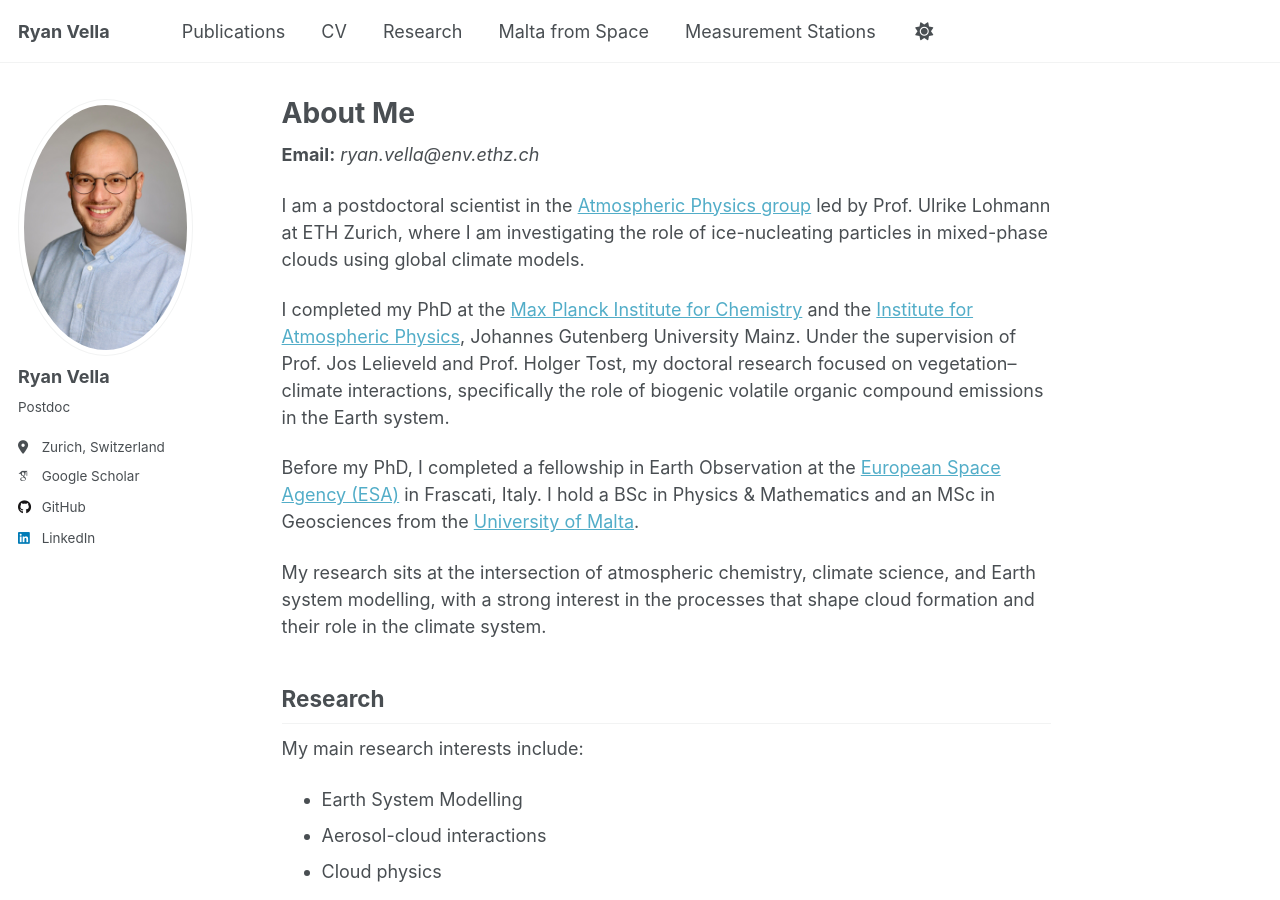
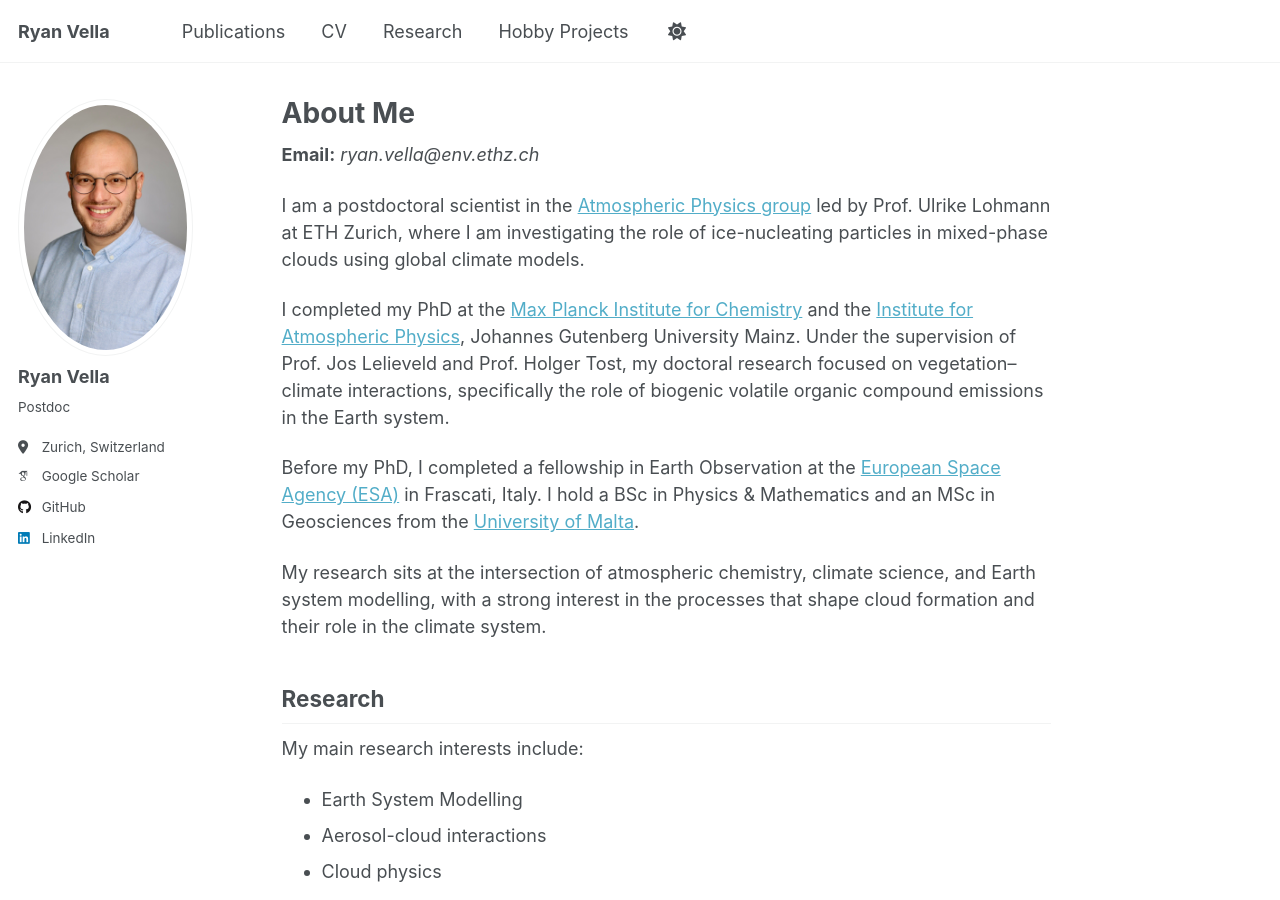
Before and after one commit to ryanvella9/ryanvella9.github.io, a Jekyll site: the page built from _pages/about.md, in a window 1280 px wide and 900 px high. Built offline with Jekyll 4.4.1, drawn with Linux system fonts in a browser that asks for light colours; some web fonts are replaced; a script that is not in the unit is left out.

Commit message:
Update navigation.yml

```diff
--- a/_data/navigation.yml
+++ b/_data/navigation.yml
@@ -17,8 +17,5 @@ main:
   - title: "Research"
     url: /research/
 
-  - title: "Malta from Space"
-    url: /malta-from-space/
-
-  - title: "Measurement Stations"
-    url: /measurement-stations/
+  - title: "Hobby Projects"
+    url: /hobby-projects/
```
